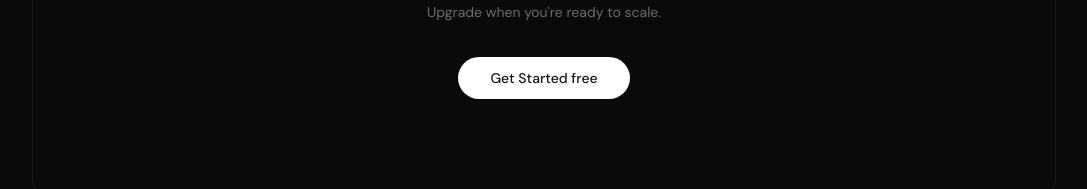
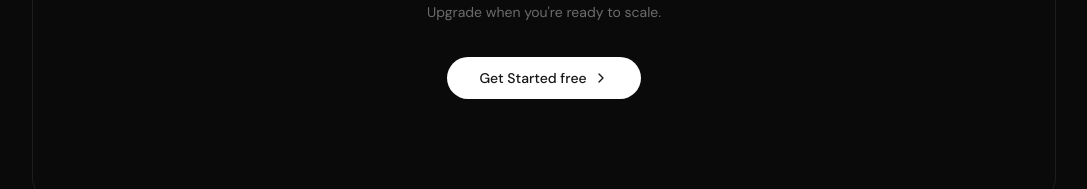
Before and after one commit to moonspark78/ai-app-builder, a Next.js app: page / in a window 1280 px wide. Shown: the part 2585-2774 px from the top of the page, without its empty margins (96-1183 px from the left). Built offline with nearby package versions, Linux system fonts and the light colour scheme; no server answers.

Commit message:
working on the syntaxe  /././.

```diff
--- a/app/page.tsx
+++ b/app/page.tsx
@@ -9,7 +9,7 @@ import { cn } from "../lib/utils";
 import { SignInButton, useAuth } from "@clerk/nextjs";
 import { FEATURES, PLACEHOLDERS, STEPS, SUGGESTIONS } from "../lib/data";
 import { Button } from "@/components/ui/button";
-import { ArrowRight } from "lucide-react";
+import { ArrowRight, ChevronRight } from "lucide-react";
 
 export default function Home() {
   const { isSignedIn } = useAuth();
@@ -224,6 +224,7 @@ export default function Home() {
             className="relative h-11 rounded-full bg-white px-8"
           >
             Get Started free
+            <ChevronRight className="h-4 w-4" />
           </Button>
         </SignInButton>
       </section>
```
